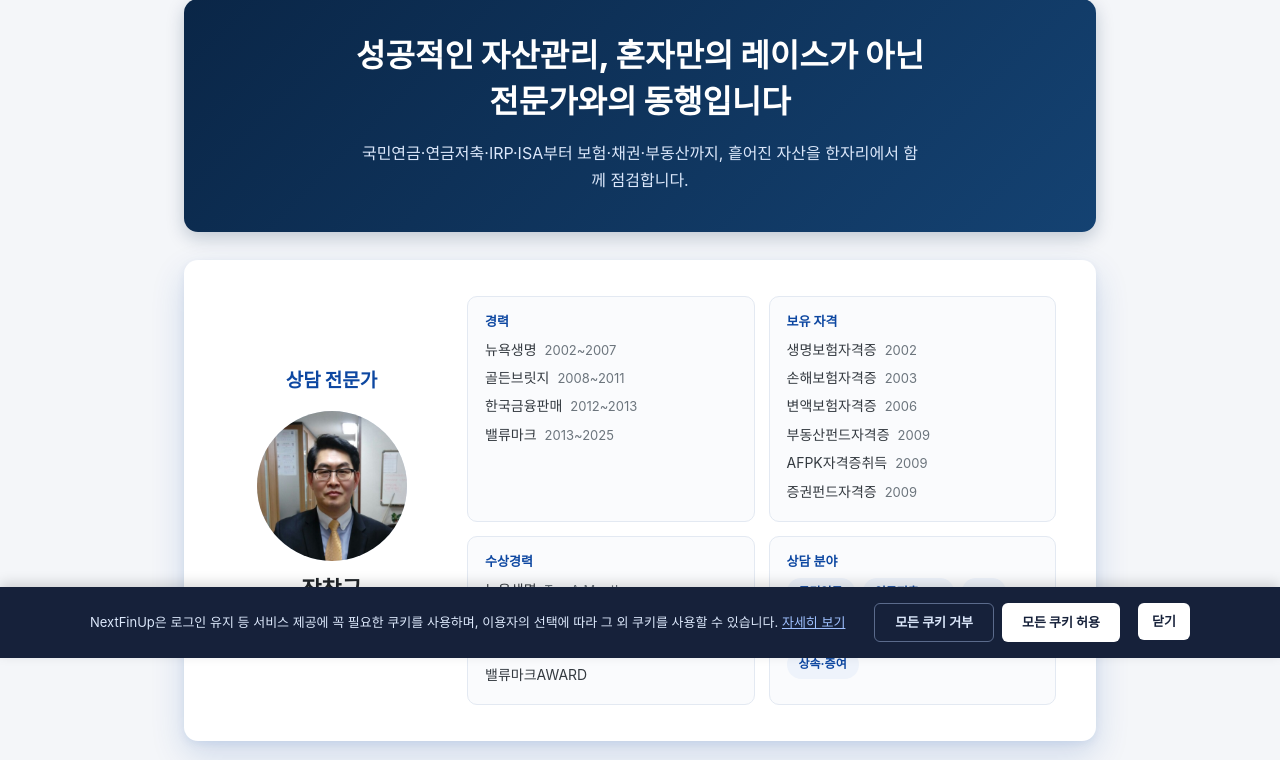
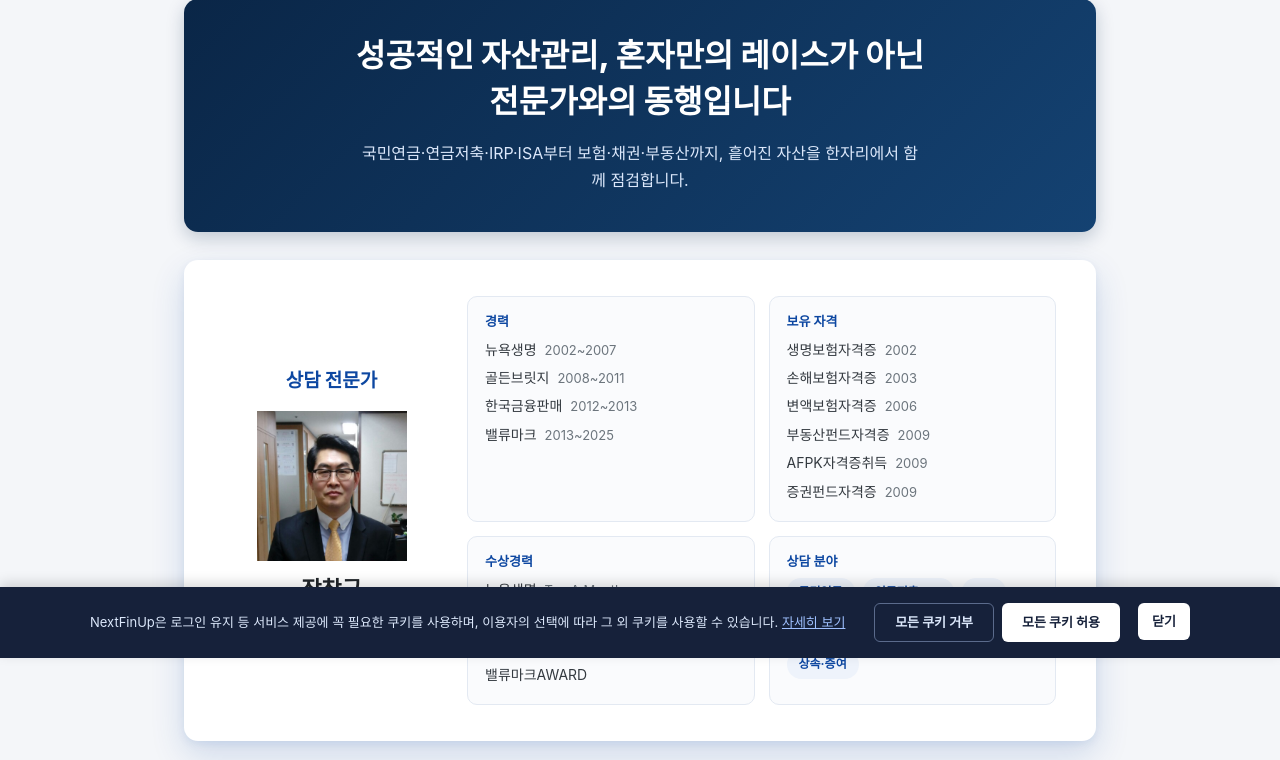
Before and after one commit to banks21c/aix_prjt_2026, a Django app: template articles/templates/articles/expert_consult.html in a window 1280 px wide. Shown: the part 142-902 px from the top of the page. Run offline with Django 5.2, Linux system fonts and the light colour scheme; the template is opened without the code that fills it, so the values that code supplies are empty.

Commit message:
Switch 전문가 소개 photo from circle to square (experiment)
Co-Authored-By: Claude Sonnet 5 <noreply@anthropic.com>
Claude-Session: https://claude.ai/code/session_01SmJr4yTYEDiKCqZbMLEgZL

```diff
--- a/articles/templates/articles/expert_consult.html
+++ b/articles/templates/articles/expert_consult.html
@@ -57,7 +57,7 @@
         }
         .ec-card h2 { font-size: 19px; font-weight: 800; color: var(--brand-primary, #0d47a1); margin: 0 0 20px; }
         .ec-photo {
-            width: 150px; height: 150px; border-radius: 50%;
+            width: 150px; height: 150px; border-radius: 0;
             background: #e3ecfa; color: var(--brand-primary, #0d47a1);
             display: flex; align-items: center; justify-content: center;
             font-size: 46px; font-weight: 800; flex: 0 0 auto;
```
